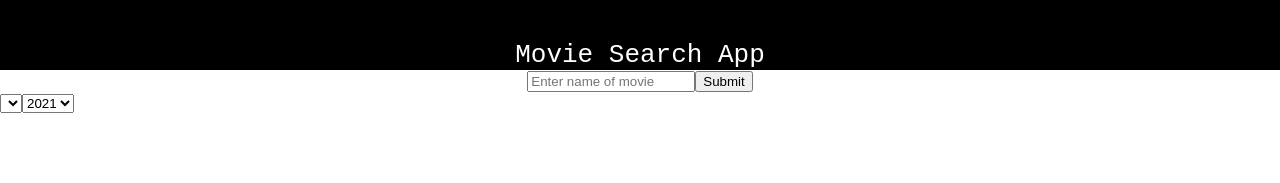
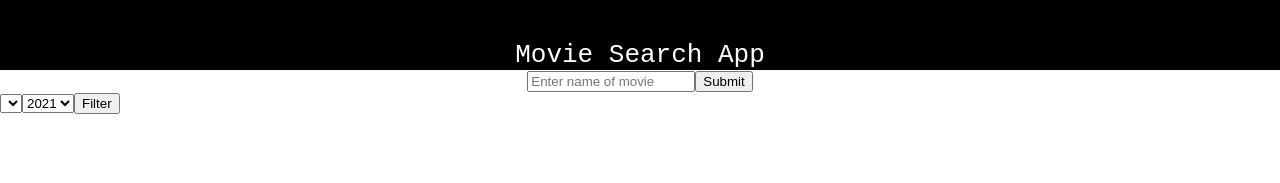
Before and after one commit to eoola/OMDB-Challenge, a React (Create React App) app: page / in a window 1280 px wide. Shown: the top 183 px of the page. Built offline with nearby package versions, Linux system fonts and the light colour scheme.

Commit message:
adds bootstrap

```diff
--- a/package.json
+++ b/package.json
@@ -8,6 +8,7 @@
     "@testing-library/jest-dom": "^5.14.1",
     "@testing-library/react": "^11.2.7",
     "@testing-library/user-event": "^12.8.3",
+    "bootstrap": "^5.0.1",
     "react": "^17.0.2",
     "react-dom": "^17.0.2",
     "react-scripts": "4.0.3",
--- a/src/App.js
+++ b/src/App.js
@@ -48,13 +48,18 @@ class App extends React.Component {
   }
 
   toggleFilter() {
+    this.setState({ filter: !this.state.filter })
   }
 
   render() {
+    if (this.state.filter) {
+      return <h1>Filtered</h1>
+    } else {
       return (
         <div>
           <Header title="Movie Search App"></Header>
           <Search
+            toggleFilter={this.toggleFilter}
             yearRange={this.getYearRange}
             searchOMDB={this.searchOMDB}></Search>
           <MovieList movies={this.state.movies}></MovieList>
@@ -69,5 +74,6 @@ class App extends React.Component {
       );
     }
   }
+}
 
 export default App;
--- a/src/components/Search/Search.js
+++ b/src/components/Search/Search.js
@@ -9,6 +9,7 @@ class Search extends React.Component {
         this.handleTermChange = this.handleTermChange.bind(this);
         this.generateFromYears = this.generateFromYears.bind(this);
         this.handleFromYear = this.handleFromYear.bind(this);
+        this.handleFilterClick = this.handleFilterClick.bind(this);
     }
 
     handleTermChange(event) {
@@ -43,6 +44,10 @@ class Search extends React.Component {
         return [2021];
     }
 
+    handleFilterClick() {
+        this.props.toggleFilter();
+    }
+
     render() {
         return (
             <div>
@@ -62,6 +67,7 @@ class Search extends React.Component {
                         return <option>{year}</option>
                     })}
                 </select>
+                <button onClick={this.handleFilterClick}>Filter</button>
             </div>
         )
     }
```
Also changed, not shown: 1 other file (tests, documents, lock files or other folders). Lines whose indentation alone changed are shown as unchanged.
